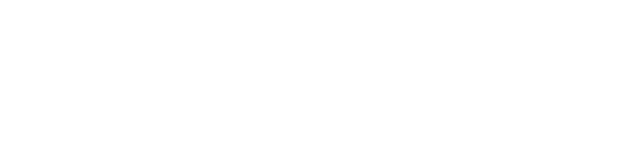
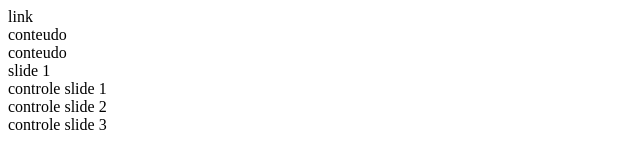
Before and after one commit to gabrieluizramos/frameworking, a plain HTML site: page index.html in a window 1280 px wide. Shown: the whole page, without its empty margins (0-640 px from the left). Drawn offline with Linux system fonts and the light colour scheme.

Commit message:
slider up and down

```diff
--- a/index.html
+++ b/index.html
@@ -1,16 +1,38 @@
 <!DOCTYPE html>
 <html>
 <head>
-	<title>Framework - Under Construction</title>
+	<title>Frameworking - Under Construction</title>
 </head>
 <body>
-
+	<div>
+		<nav class="nav-dropdown">
+			<span  data-drop="link">link</span>
+			<div class="conteudo" data-drop="content">
+				conteudo
+				<br>
+				conteudo
+			</div>
+		</nav>
+	</div>
+	<div>
+		<div class="slide">
+			<div data-slider="content">slide 1</div>
+			<div data-slider="content">slide 2</div>
+			<div data-slider="content">slide 3</div>
+		</div>
+		<div class="slide-control">
+			<div data-slider="link">controle slide 1</div>
+			<div data-slider="link">controle slide 2</div>
+			<div data-slider="link">controle slide 3</div>
+		</div>
+	</div>
 </body>
 <!-- JQUERY -->
 <script src="js/jquery-1.11.3.min.js"></script>
 <!-- PLUGINS.EXTENDED -->
-<script src="js/plugins.extended.js"></script>
+<script src="js/plugins.extended.js" charset="UTF-8"></script>
 <script>
 	$.init('dropdown','click','[data-drop="link"]','[data-drop="content"]');
+	$.init('slider','click','[data-slider="link"]','[data-slider="content"]');
 </script>
 </html>
--- a/js/plugins.extended.js
+++ b/js/plugins.extended.js
@@ -1,18 +1,35 @@
+// Enconding: UTF-8
 $.extend({
-	init: function(exec, event, trigger, target, time){
+	init: function( exec, event, trigger, target, time ){
 		//<--
 		//it's possible to execute using 'eval' js method
 		//exec = "$."+exec;
 		//eval( exec )( event, trigger, target );
 		//but let's use only jquery
 		//-->
-		$[ exec ]( event , trigger , target , time);
+		final = true;
+		console.log( "<-----" );
+		try{
+			console.debug( "Init: "+ exec );
+			if ( exec && typeof exec == 'string' ) {
+				$[ exec ]( event , trigger , target , time );
+			}
+		}
+		catch( err ){
+			console.error( "Error trying to execute "+ exec );
+			console.error("Error: "+ err);
+			final = false;
+		}
+		finally{
+			console.debug( "Execution: "+ exec +" complete [ "+ final +" ]" );
+		}
+		console.log( "----->\n\n" );
 	},
 	dropdown: function( event, trigger, target, time ){
 		$( trigger )
 		.unbind( event )
 		.bind( event, function(){
-			if ($(trigger).hasClass("active")) {
+			if ( $( trigger ).hasClass( "active" ) ) {
 				$( trigger )
 				.toggleClass( "active" )
 				.next( target )
@@ -26,5 +43,25 @@ $.extend({
 			.slideToggle( time )
 			.toggleClass( "active" );
 		});
+	},
+	slider: function( event, trigger, target, time ){
+		$( trigger )
+		.unbind( event )
+		.bind( event, function(){
+				$( target )
+				.removeClass( "active" )
+				.slideUp( time );
+
+				$( trigger )
+				.removeClass( 'active' );
+			//$( target+".active").toggleClass( "active" ).slideUp( time ).fadeOut();
+			$( target+':nth-child('+ ( $(this).index()+1) +')' )
+			.slideDown( time )
+			.addClass( 'active' );
+
+			$( this )
+			.addClass( 'active' );
+		});
+		$( trigger+':nth-child(1) ' ).trigger("click");
 	}
 });
--- a/js/plugins.js
+++ b/js/plugins.js
@@ -5,6 +5,8 @@ PLUGINS BASED ONLY JQUERY LIB
 <!-- PLUGINS -->
 <!-- JQUERY -->
 <script src="jquery-1.11.3.min.js"></script>
+
+
 <!-- ACCORDION ADDING/REMOVING CLASS ACTIVE ON PARENT ELEMENT -->
 <script>
     $('.accordion .accordion-link').on('click',function(){
@@ -22,6 +24,8 @@ $(document).ready(function(){
     $('.accordion-item:first-child .accordion-link').click();
 });
 </script>
+
+
 <!-- SLIDER UP AND DOWN ADDING/REMOVING CLASS ACTIVE ON MENU LINKS -->
 <script>
     $('.slider-menu-link').on('click',function(){
@@ -64,6 +68,8 @@ $('.slider-prev').click(function(){
     sliderPrev();
 });
 </script>
+
+<!-- DONE -->
 <!-- DROP DOWN (LIKE RESPONSIVE MENUS) -->
 <script>
     $('.drop-link').on('click',function(){
```
